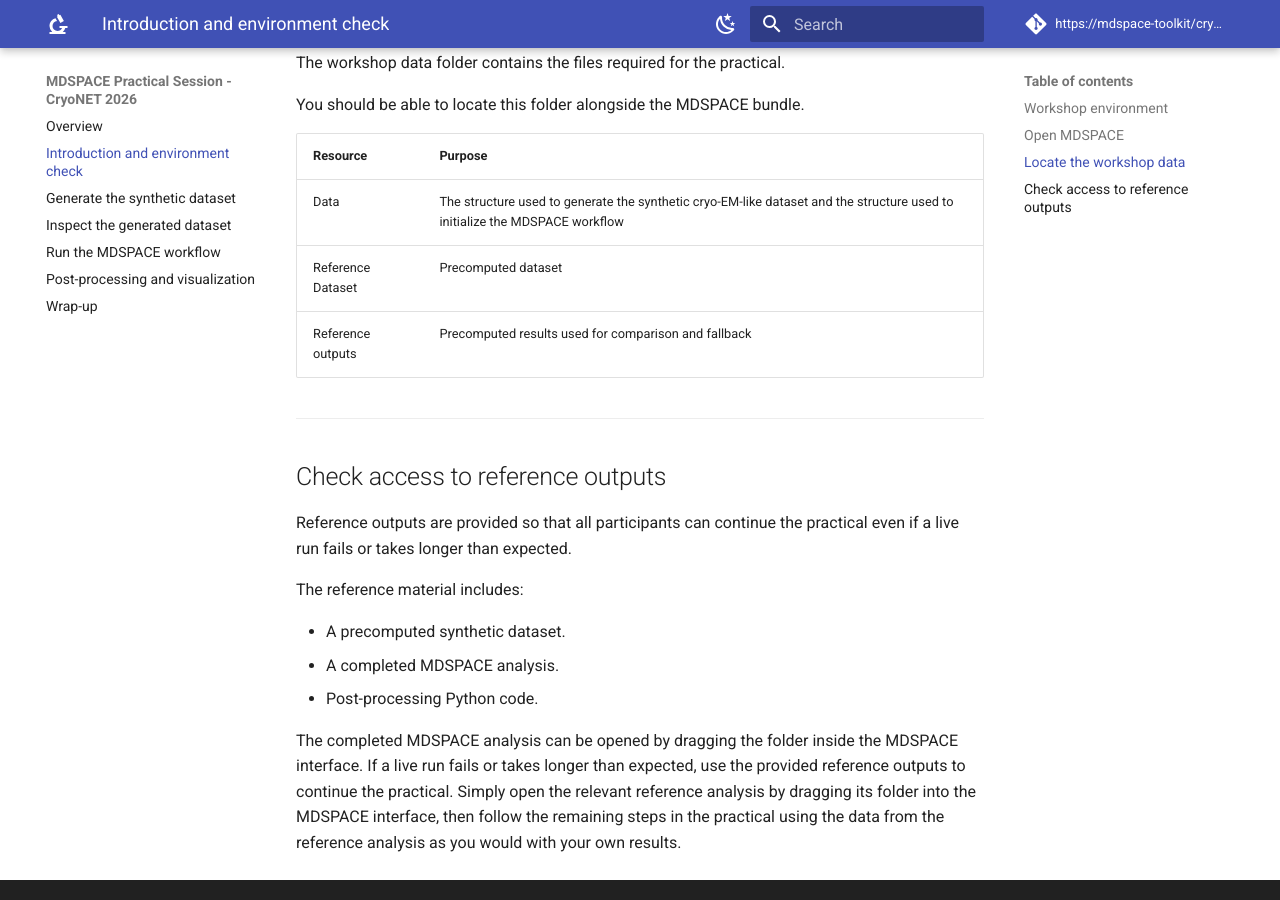
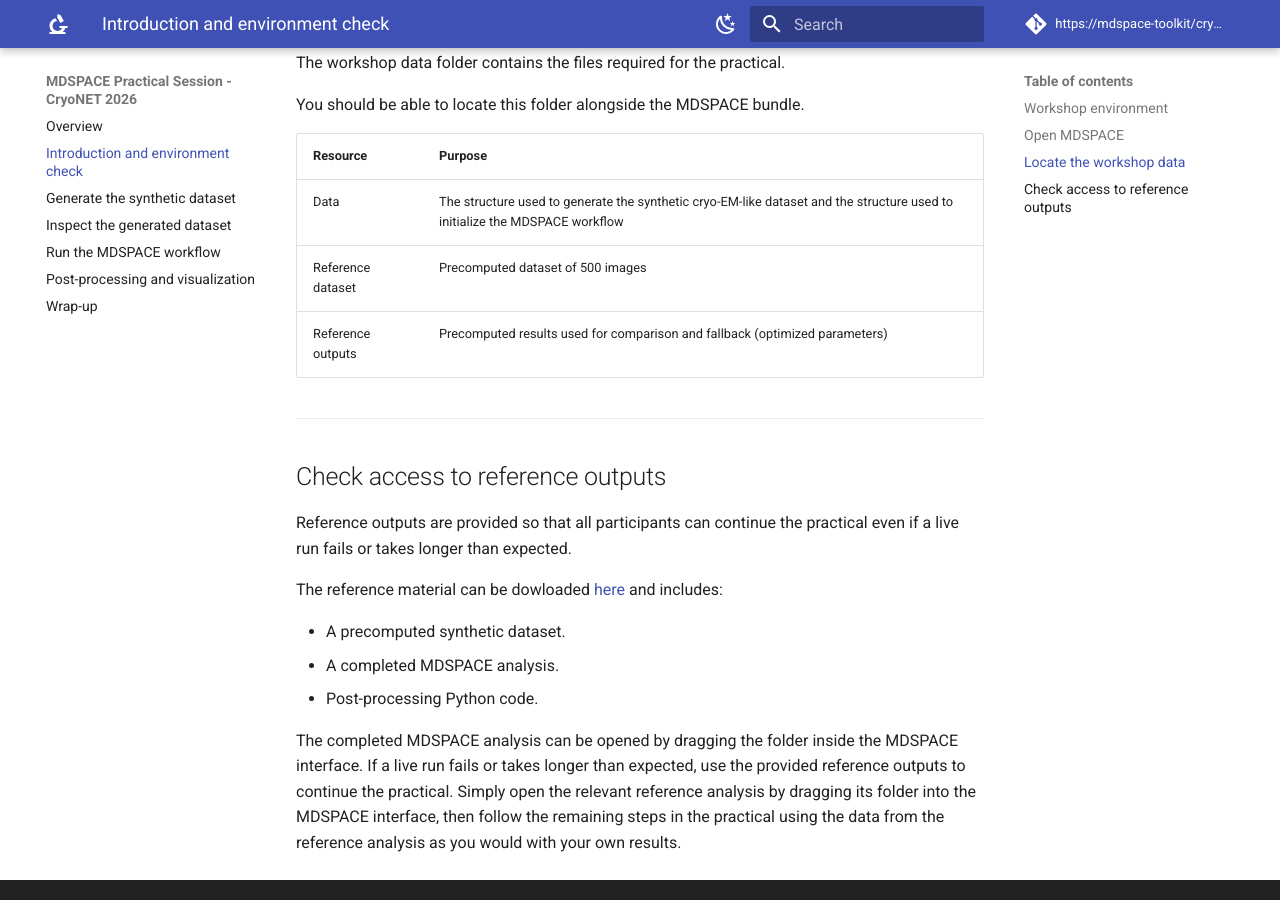
Before and after one commit to MDSPACE-toolkit/cryonet-2026-mdspace-practical, an MkDocs documentation site: the page built from docs/01-environment-check.md, in a window 1280 px wide and 900 px high, scrolled down 1146 px. Built offline with MkDocs 1.6.1 and Material for MkDocs 9.7.7, drawn with Linux system fonts in a browser that asks for light colours; comment, search, counter and statistics services are not loaded.

```diff
--- a/docs/01-environment-check.md
+++ b/docs/01-environment-check.md
@@ -41,8 +41,8 @@ You should be able to locate this folder alongside the MDSPACE bundle.
 | Resource          | Purpose                                                                                                                     |
 | ----------------- | --------------------------------------------------------------------------------------------------------------------------- |
 | Data              | The structure used to generate the synthetic cryo-EM-like dataset and the structure used to initialize the MDSPACE workflow |
-| Reference Dataset | Precomputed dataset                                                                                                         |
-| Reference outputs | Precomputed results used for comparison and fallback                                                                        |
+| Reference dataset | Precomputed dataset of 500 images                                                                                           |
+| Reference outputs | Precomputed results used for comparison and fallback (optimized parameters)                                                 |
 
 ---
 
@@ -50,7 +50,7 @@ You should be able to locate this folder alongside the MDSPACE bundle.
 
 Reference outputs are provided so that all participants can continue the practical even if a live run fails or takes longer than expected.
 
-The reference material includes:
+The reference material can be dowloaded [here](https://gallois.cc/assets/cryonet/archive.tar.gz) and includes:
 
 - A precomputed synthetic dataset.
 - A completed MDSPACE analysis.
```
Also changed, not shown: docs/03-inspect-generated-dataset.md (+1 -1 lines), docs/04-run-mdspace-workflow.md (+4 -4 lines), docs/05-post-processing-visualization.md (+1 -1 lines), 4 other files.
